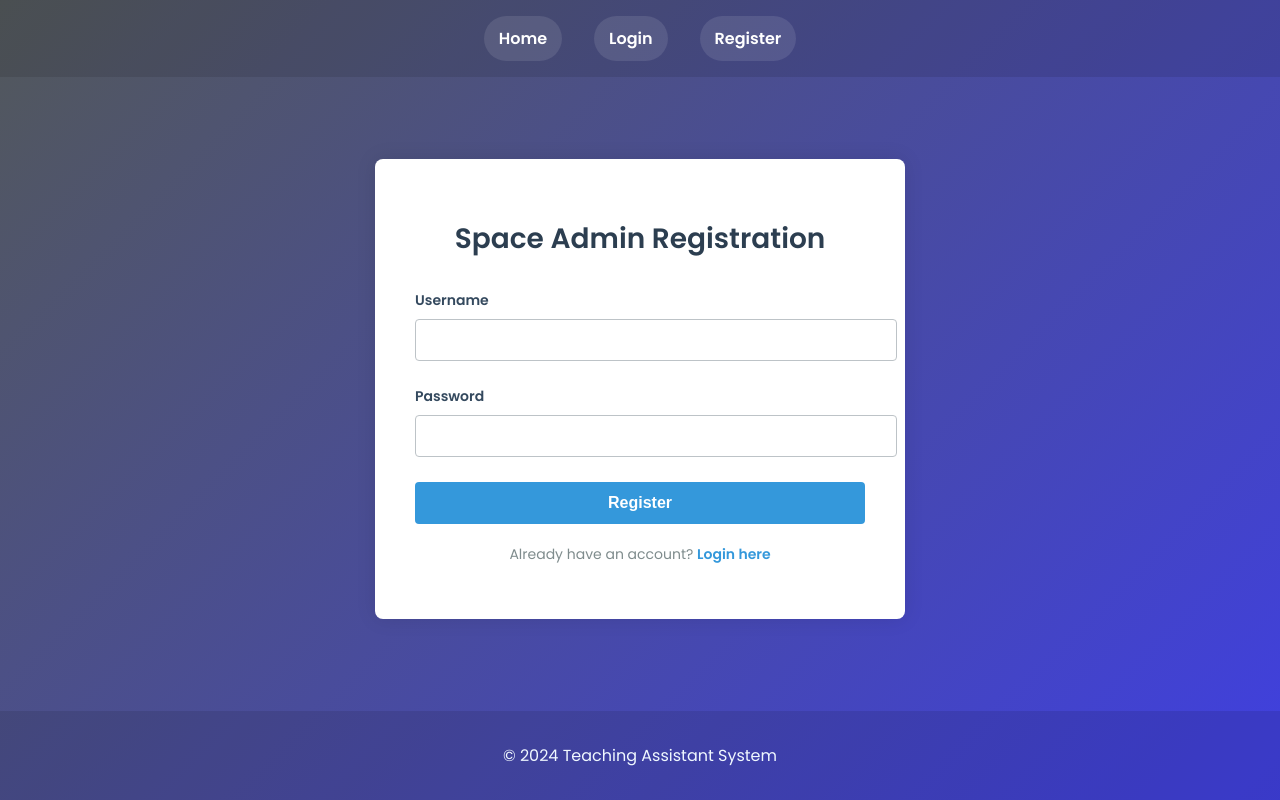
After one commit to Jyotishmoy12/INTERNSHIPIITG, a Flask app: page /space_admin_register in a window 1280 px wide. The commit adds this page. Run offline with Flask 3, Linux system fonts and the light colour scheme.

Commit message:
space admin registration

```diff
--- a/app.py
+++ b/app.py
@@ -10,7 +10,7 @@ login_manager = LoginManager(app)
 login_manager.login_view = 'login'
 
 from routes import *
-from models import User, StudentData, Passkey, PGStudentAdminPasskey, EquipmentAdminPasskey
+from models import User, StudentData, Passkey, PGStudentAdminPasskey, EquipmentAdminPasskey,SpaceAdminPasskey
 
 if __name__ == '__main__':
     with app.app_context():
@@ -30,6 +30,11 @@ if __name__ == '__main__':
             db.session.add(initial_equipment_passkey)
             db.session.commit()
 
+        if not SpaceAdminPasskey.query.first():
+            initial_space_admin_passkey = SpaceAdminPasskey(passkey='4321')
+            db.session.add(initial_space_admin_passkey)
+            db.session.commit()
+
     print("Database tables created and initial data added.")
 
     app.run(debug=True)
--- a/models.py
+++ b/models.py
@@ -49,6 +49,10 @@ class EquipmentAdminPasskey(db.Model):
     id = db.Column(db.Integer, primary_key=True)
     passkey = db.Column(db.String(20), nullable=False)
 
+class SpaceAdminPasskey(db.Model):
+    id = db.Column(db.Integer, primary_key=True)
+    passkey = db.Column(db.String(20), nullable=False)
+
 class Equipment(db.Model):
     id = db.Column(db.Integer, primary_key=True)
     sl_no = db.Column(db.String(20))
--- a/routes.py
+++ b/routes.py
@@ -2,7 +2,7 @@ from flask import render_template, url_for, flash, redirect, request, jsonify,se
 from flask_login import login_user, current_user, logout_user, login_required
 from werkzeug.security import generate_password_hash, check_password_hash
 from app import app, db
-from models import User, StudentData, Passkey,PGStudentAdminPasskey,PGStudentData, EquipmentAdminPasskey, Equipment
+from models import User, StudentData, Passkey,PGStudentAdminPasskey,PGStudentData, EquipmentAdminPasskey, Equipment, SpaceAdminPasskey
 import pandas as pd
 import xlsxwriter
 from io import BytesIO
@@ -962,3 +962,80 @@ def download_filtered_equipment_data():
         as_attachment=True,
         download_name='filtered_equipment_data.xlsx'
     )
+
+
+@app.route('/check_space_admin_passkey', methods=['POST'])
+def check_space_admin_passkey():
+    passkey = request.form.get('passkey')
+    valid_passkey = SpaceAdminPasskey.query.first()
+
+    if valid_passkey and passkey == valid_passkey.passkey:
+        return jsonify({'valid': True})
+    return jsonify({'valid': False})
+
+@app.route('/space_admin_register', methods=['GET', 'POST'])
+def space_admin_register():
+    if request.method == 'POST':
+        username = request.form.get('username')
+        password = request.form.get('password')
+
+        user = User.query.filter_by(username=username).first()
+        if user:
+            flash('Username already exists', 'error')
+            return redirect(url_for('space_admin_register'))
+
+        new_user = User(username=username, password=generate_password_hash(password), role='space_admin')
+        db.session.add(new_user)
+        db.session.commit()
+
+        flash('Registration successful. Please log in.', 'success')
+        return redirect(url_for('space_admin_login'))
+
+    return render_template('space_admin_register.html')
+
+@app.route('/space_admin_login', methods=['GET', 'POST'])
+def space_admin_login():
+    if request.method == 'POST':
+        username = request.form.get('username')
+        password = request.form.get('password')
+
+        user = User.query.filter_by(username=username, role='space_admin').first()
+        if user and check_password_hash(user.password, password):
+            login_user(user)
+            return redirect(url_for('space_admin_panel'))
+        else:
+            flash('Invalid username or password', 'error')
+
+    return render_template('space_admin_login.html')
+
+@app.route('/space_admin_panel')
+@login_required
+def space_admin_panel():
+    if current_user.role != 'space_admin':
+        flash('You do not have permission to access this page', 'error')
+        return redirect(url_for('login'))
+
+    return render_template('space_admin_panel.html')
+
+
+@app.route("/space_admin_forgot_password", methods=['GET', 'POST'])
+def space_admin_forgot_password():
+    if request.method == 'POST':
+        username = request.form['username']
+        new_password = request.form['new_password']
+        admin_passkey = request.form['admin_passkey']
+
+        stored_passkey = SpaceAdminPasskey.query.first()
+        if not stored_passkey or admin_passkey != stored_passkey.passkey:
+            flash('Invalid Space Admin passkey. Please try again.', 'danger')
+            return render_template('space_admin_forgot_password.html', title='Space Admin Forgot Password')
+
+        user = User.query.filter_by(username=username, role='space_admin').first()
+        if user:
+            user.password = generate_password_hash(new_password)
+            db.session.commit()
+            flash('Your Space Admin password has been updated. You can now log in with your new password.', 'success')
+            return redirect(url_for('space_admin_login'))
+        else:
+            flash('Space Admin username not found. Please check and try again.', 'danger')
+    return render_template('space_admin_forgot_password.html', title='Space Admin Forgot Password')
--- /dev/null
+++ b/templates/space_admin_register.html
@@ -0,0 +1,99 @@
+{% extends "layout.html" %}
+{% block content %}
+<style>
+    .space-admin-container {
+        max-width: 450px;
+        margin: 50px auto;
+        padding: 40px;
+        background-color: #ffffff;
+        border-radius: 8px;
+        box-shadow: 0 0 20px rgba(0, 0, 0, 0.1);
+    }
+
+    .space-admin-title {
+        color: #2c3e50;
+        text-align: center;
+        margin-bottom: 30px;
+        font-size: 28px;
+        font-weight: 700;
+    }
+
+    .space-admin-form-group {
+        margin-bottom: 25px;
+    }
+
+    .space-admin-label {
+        display: block;
+        margin-bottom: 8px;
+        color: #34495e;
+        font-weight: 600;
+        font-size: 14px;
+    }
+
+    .space-admin-input {
+        width: 100%;
+        padding: 12px 15px;
+        border: 1px solid #bdc3c7;
+        border-radius: 4px;
+        font-size: 14px;
+        transition: border-color 0.3s ease;
+    }
+
+    .space-admin-input:focus {
+        outline: none;
+        border-color: #3498db;
+    }
+
+    .space-admin-button {
+        display: block;
+        width: 100%;
+        padding: 12px;
+        background-color: #3498db;
+        color: white;
+        border: none;
+        border-radius: 4px;
+        cursor: pointer;
+        font-size: 16px;
+        font-weight: 600;
+        transition: background-color 0.3s ease;
+    }
+
+    .space-admin-button:hover {
+        background-color: #2980b9;
+    }
+
+    .space-admin-login-link {
+        text-align: center;
+        margin-top: 20px;
+        font-size: 14px;
+        color: #7f8c8d;
+    }
+
+    .space-admin-login-link a {
+        color: #3498db;
+        text-decoration: none;
+        font-weight: 600;
+        transition: color 0.3s ease;
+    }
+
+    .space-admin-login-link a:hover {
+        color: #2980b9;
+    }
+</style>
+
+<div class="space-admin-container">
+    <h1 class="space-admin-title">Space Admin Registration</h1>
+    <form method="POST" action="{{ url_for('space_admin_register') }}">
+        <div class="space-admin-form-group">
+            <label class="space-admin-label" for="username">Username</label>
+            <input type="text" class="space-admin-input" id="username" name="username" required>
+        </div>
+        <div class="space-admin-form-group">
+            <label class="space-admin-label" for="password">Password</label>
+            <input type="password" class="space-admin-input" id="password" name="password" required>
+        </div>
+        <button type="submit" class="space-admin-button">Register</button>
+    </form>
+    <p class="space-admin-login-link">Already have an account? <a href="{{ url_for('space_admin_login') }}">Login here</a></p>
+</div>
+{% endblock %}
```
Also changed, not shown: templates/login.html (+101 -67 lines), templates/space_admin_forgot_password.html (added, +89 -0 lines), templates/space_admin_login.html (added, +82 -0 lines), templates/space_admin_panel.html (added, +7 -0 lines), instance/site.db.
